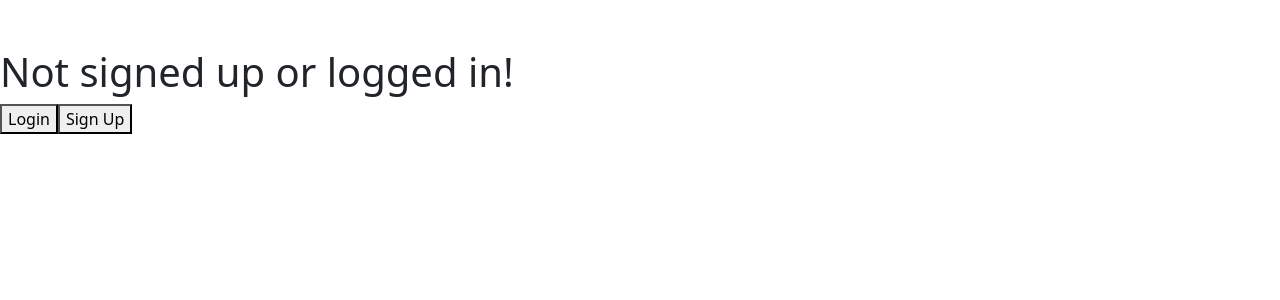
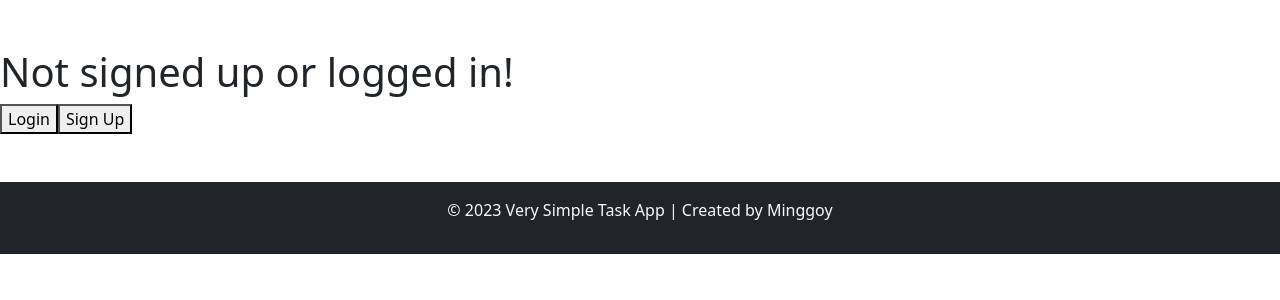
Before and after one commit to jerkboy000/verysimple_tasklist, a React (Vite) app in the folder client/: page / in a window 1280 px wide. Shown: the top 300 px of the page. Built offline with nearby package versions, Linux system fonts and the light colour scheme.

Commit message:
CLIENT: Added footer content.

```diff
--- a/client/src/components/Footer.jsx
+++ b/client/src/components/Footer.jsx
@@ -1,9 +1,13 @@
 import React from "react";
 
 const Footer = () => {
+  const currentYear = new Date().getFullYear();
+
   return (
-    <footer className="sticky-footer">
-        <br />
+    <footer className="mt-5 py-3 bg-dark text-light text-center">
+      <p>
+        &copy; {currentYear} Very Simple Task App | Created by Minggoy
+      </p>
     </footer>
   );
 };
```
